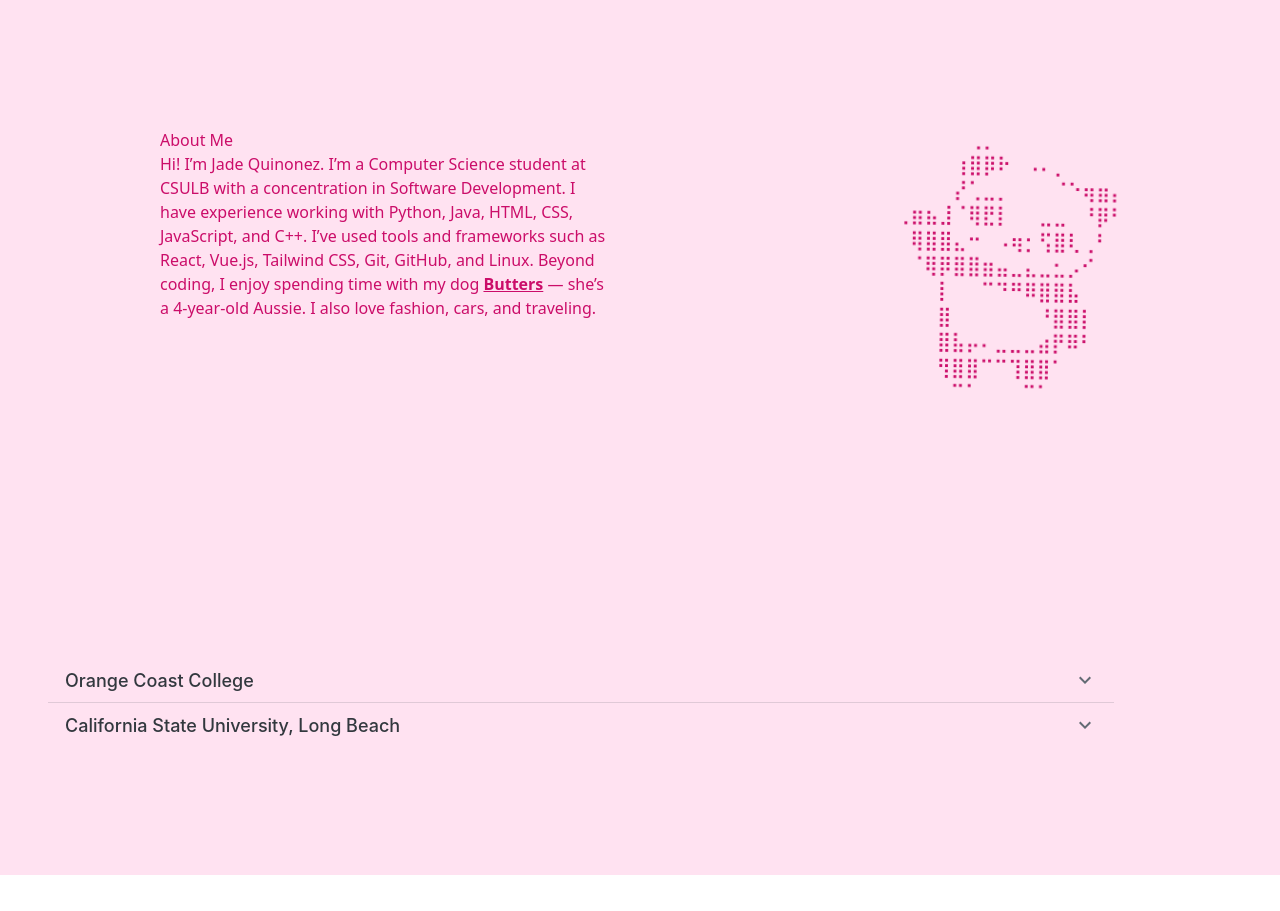
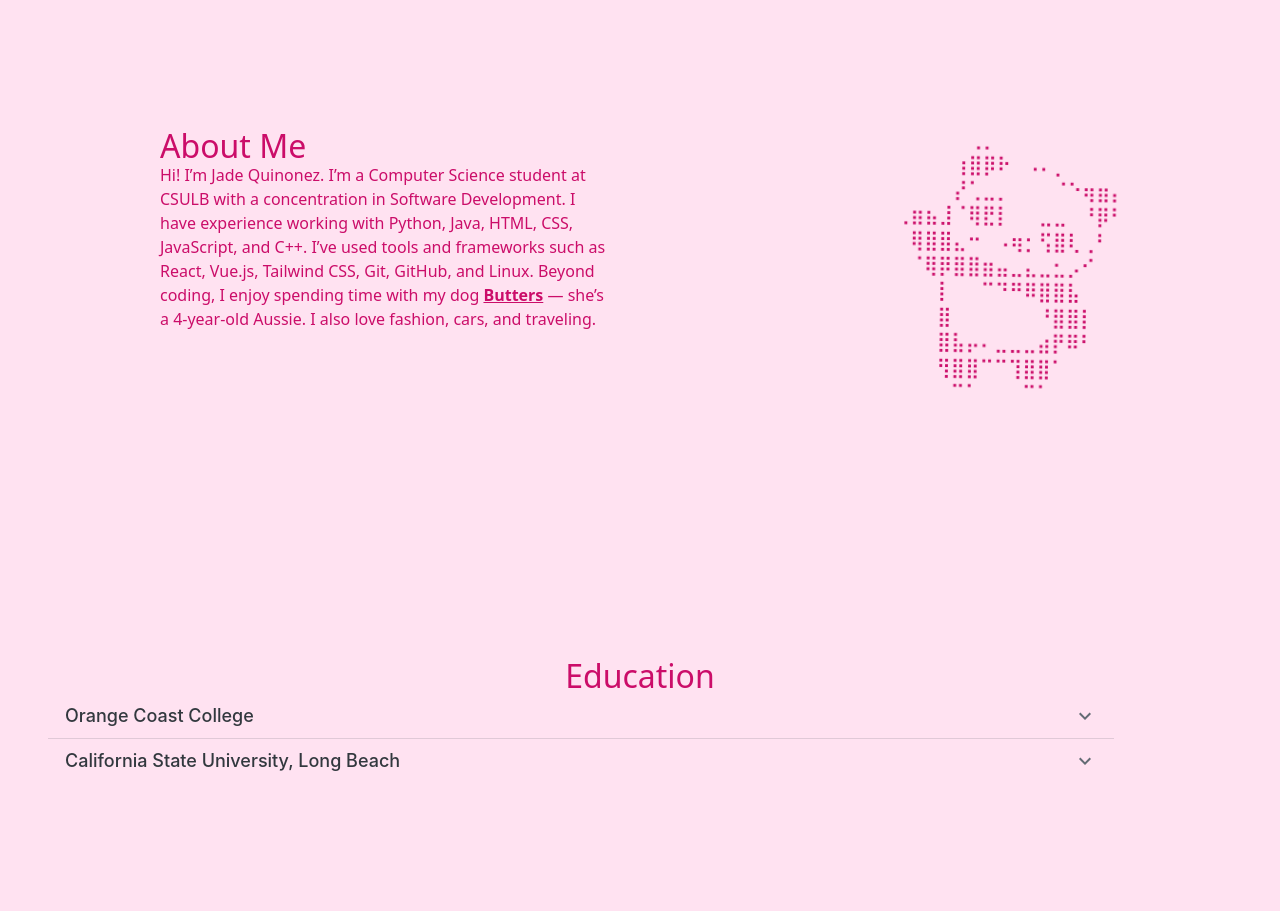
Before and after one commit to jquinonez7/my-app, a React (Vite) app: page / in a window 1280 px wide. Shown: the part 800-1711 px from the top of the page. Before the commit the page ends 1675 px from the top, so only its background shows below. Built offline with nearby package versions, Linux system fonts and the light colour scheme.

Commit message:
education update

```diff
--- a/src/About.jsx
+++ b/src/About.jsx
@@ -15,7 +15,7 @@ const About = () => {
 
           {/* Left Side */}
           <div className="about-text-container">
-            <h2 className="about-title">About Me</h2>
+            <h1 className="about-title">About Me</h1>
 
             <p className="about-text">
               Hi! I’m Jade Quinonez. I’m a Computer Science student at CSULB with a
--- a/src/Education.css
+++ b/src/Education.css
@@ -11,9 +11,15 @@
   padding: 0 20px;
 }
 
-#education .MuiAccordionSummary-root {
-  color: rgb(203, 13, 105);
+.education-summary {
+  color: rgb(181, 58, 117);
 }
+
 #education .MuiAccordionDetails-root {
   color: rgb(203, 13, 105);
 }
+
+.about-title
+{
+  color: rgb(203, 13, 105);
+}
--- a/src/Education.jsx
+++ b/src/Education.jsx
@@ -8,8 +8,16 @@ import AccordionSummary from "@mui/joy/AccordionSummary";
 const Education = () => {
   return (
     <section id="education">
+      <h1 className="about-title">Education</h1>
 
-      <AccordionGroup size="lg" className="education-accordion">
+      <AccordionGroup
+        size="lg"
+        className="education-accordion"
+        transition={{
+          initial: "0.3s ease-out",
+          expanded: "0.2s ease",
+        }}
+      >
 
         <Accordion>
           <AccordionSummary>
@@ -42,7 +50,6 @@ const Education = () => {
             </ul>
           </AccordionDetails>
         </Accordion>
-
       </AccordionGroup>
 
     </section>
--- a/src/index.css
+++ b/src/index.css
@@ -34,7 +34,7 @@ body {
 }
 
 h1 {
-  font-size: 3.2em;
+  font-size: 2.0em;
   line-height: 1.1;
 }
 
```
